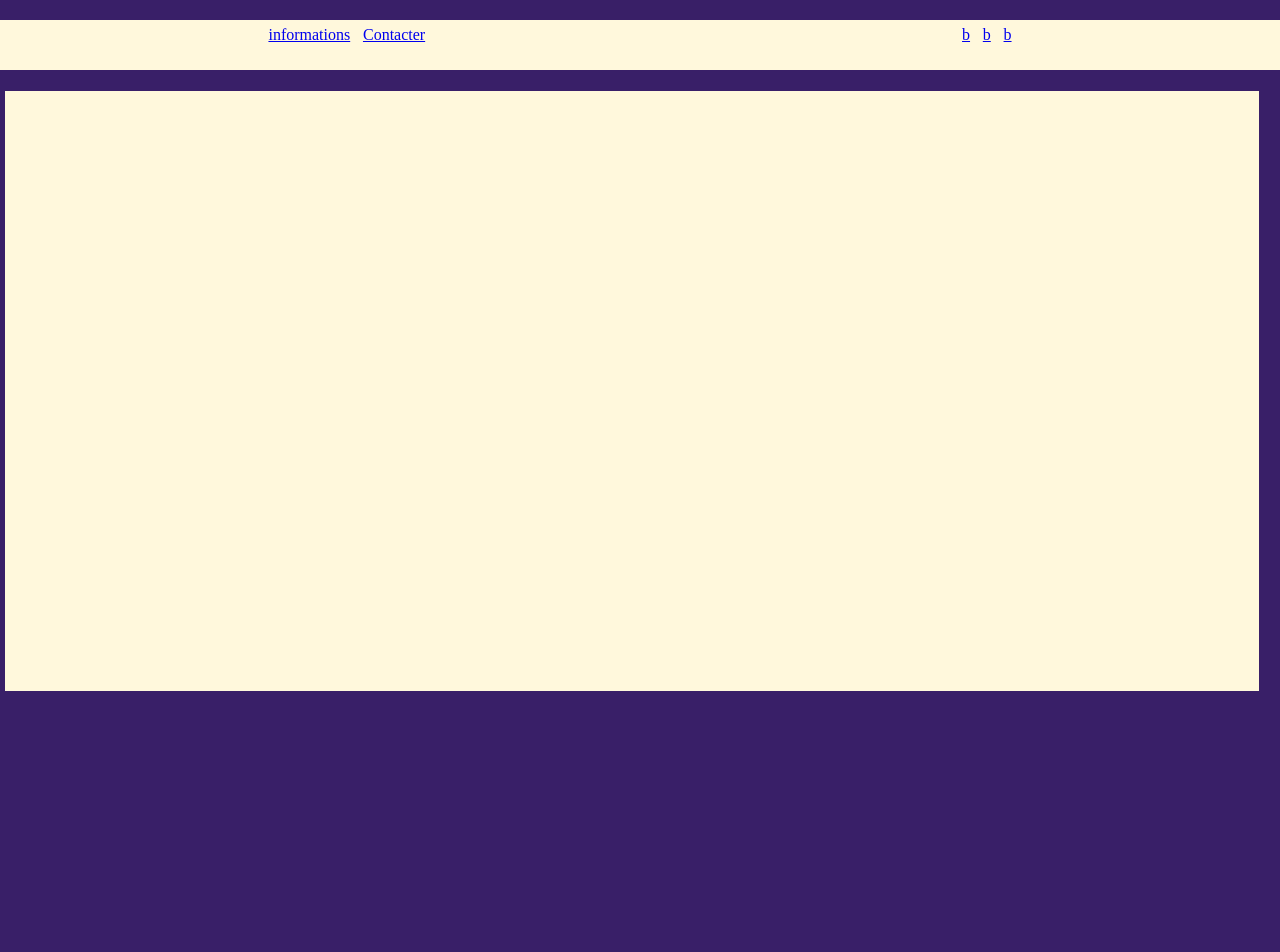
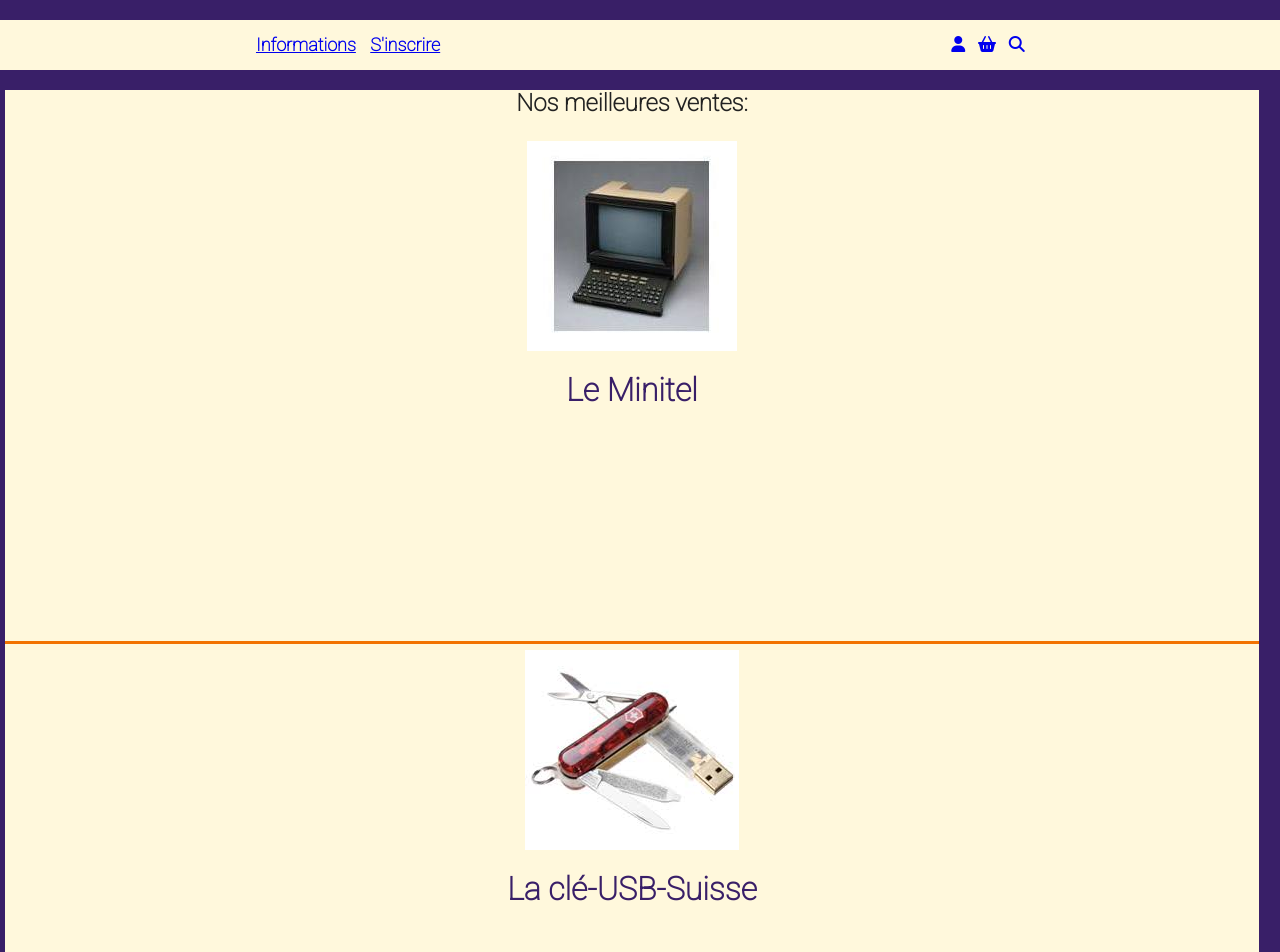
Before and after one commit to 22101986/Terre_De_Geek, a website built with Parcel: page index.html in a window 1280 px wide. Shown: the part 160-1112 px from the top of the page. Before the commit the page ends 856 px from the top, so only its background shows below. Built offline with nearby package versions, Linux system fonts and the light colour scheme.

Commit message:
html/css2

```diff
--- a/css/main.css
+++ b/css/main.css
@@ -87,6 +87,8 @@
 
 body {
   background-color: white;
+  text-align: center;
+  font-family: 'Roboto', sans-serif;
 }
 
 .flex {
@@ -107,6 +109,11 @@
   height: 50px;
   background-color: cornsilk;
   justify-content:space-around;
+  align-items: center;
+}
+.choice {
+  font-size: large;
+  font-weight:900;
 }
 body {
   background-color: #391F68;
@@ -123,10 +130,29 @@
 main {
   margin: 0.3em 0.3em 0.3em 0.3em;
   padding: 0.3em 0.3e 0.3em 0.3em;
-  height: 600px;
   width: 98%;
   background-color: cornsilk;
 }
+footer {
+  background-color: #391F68;
+  width: 100;
+  height: 150px;
+}
+.article {
+
+  color: #391F68;
+  margin-top: 0.2em;
+  padding-top: 0.2em;
+  border-bottom: 3px solid #F27200;;
+  background-color: cornsilk;
+  height: 500px;
+  width: 100%;
+  align-items: center;
+  justify-content:flex-start;
+  flex-direction: column;
+}
+
+
 
 
 
--- a/index.html
+++ b/index.html
@@ -11,14 +11,16 @@
   <meta property="og:type" content="">
   <meta property="og:url" content="">
   <meta property="og:image" content="">
-
+  <link rel="preconnect" href="https://fonts.googleapis.com">
+<link rel="preconnect" href="https://fonts.gstatic.com" crossorigin>
+<link href="https://fonts.googleapis.com/css2?family=Roboto:wght@100&display=swap" rel="stylesheet">
   <link rel="manifest" href="site.webmanifest">
   <link rel="apple-touch-icon" href="icon.png">
   <!-- Place favicon.ico in the root directory -->
 
   <link rel="stylesheet" href="css/normalize.css">
   <link rel="stylesheet" href="css/main.css">
-
+  <script src="https://kit.fontawesome.com/e9ed8ebcdb.js" crossorigin="anonymous"></script>
   <meta name="theme-color" content="#fafafa">
 </head>
 
@@ -29,28 +31,34 @@
     </div>
   </header>
   <nav class="flex menu">
-    <div class="flex choice"><a href="#">informations </a><a href="#">Contacter</a></div>
-    <aside class="flex icon"><a href="#">b</a><a href="#">b</a><a href="#">b</a></aside>
+    <div class="flex choice"><a href="#">Informations </a><a href="#">S'inscrire</a></div>
+    <aside class="flex icon"><a href="#"><i class="fas fa-user"></i></a><a href="#"><i class="fas fa-shopping-basket"></i></a><a href="#"><i class="fas fa-search"></i></a></aside>
   </nav>
   <main>
-    <div class="article">
-      <a href="#"></a>
-      <section>
-        <h1></h1>
+    <h2>Nos meilleures ventes:</h2>
+    <div class="flex article">
+      <a href="#"><img src="minitel.jpg" alt="photo d'un minitel"></a>
+      <section class="block_text">
+        <h1>Le Minitel</h1>
         <h2></h2>
         <p></p>
       </section>
     </div>
-    <div class="article">
-      <a href=""></a>
-      <section>
-        <h1></h1>
+    <div class="flex article">
+      <a href="#"><img src="clé_usb_suisse.jpg" alt="photo d'une clé USB multi-usage"></a>
+      <section class="block_text">
+        <h1>La clé-USB-Suisse</h1>
         <h2></h2>
+        <p></p>
       </section>
     </div>
-    <div>
-      <a href=""></a>
-      <section></section>
+    <div class ="flex article">
+      <a href="#"><img src="cpt_without_screen.jpg" alt=""></a>
+      <section class="block-text">
+        <h1>L'Ordinateur sans écran</h1>
+        <h2></h2>
+        <p></p>
+      </section>
     </div>
   </main>
   <footer>
```
Also changed, not shown: clé_usb_suisse.jpg (added), cpt_without_screen.jpg (added), minitel.jpg (added).
